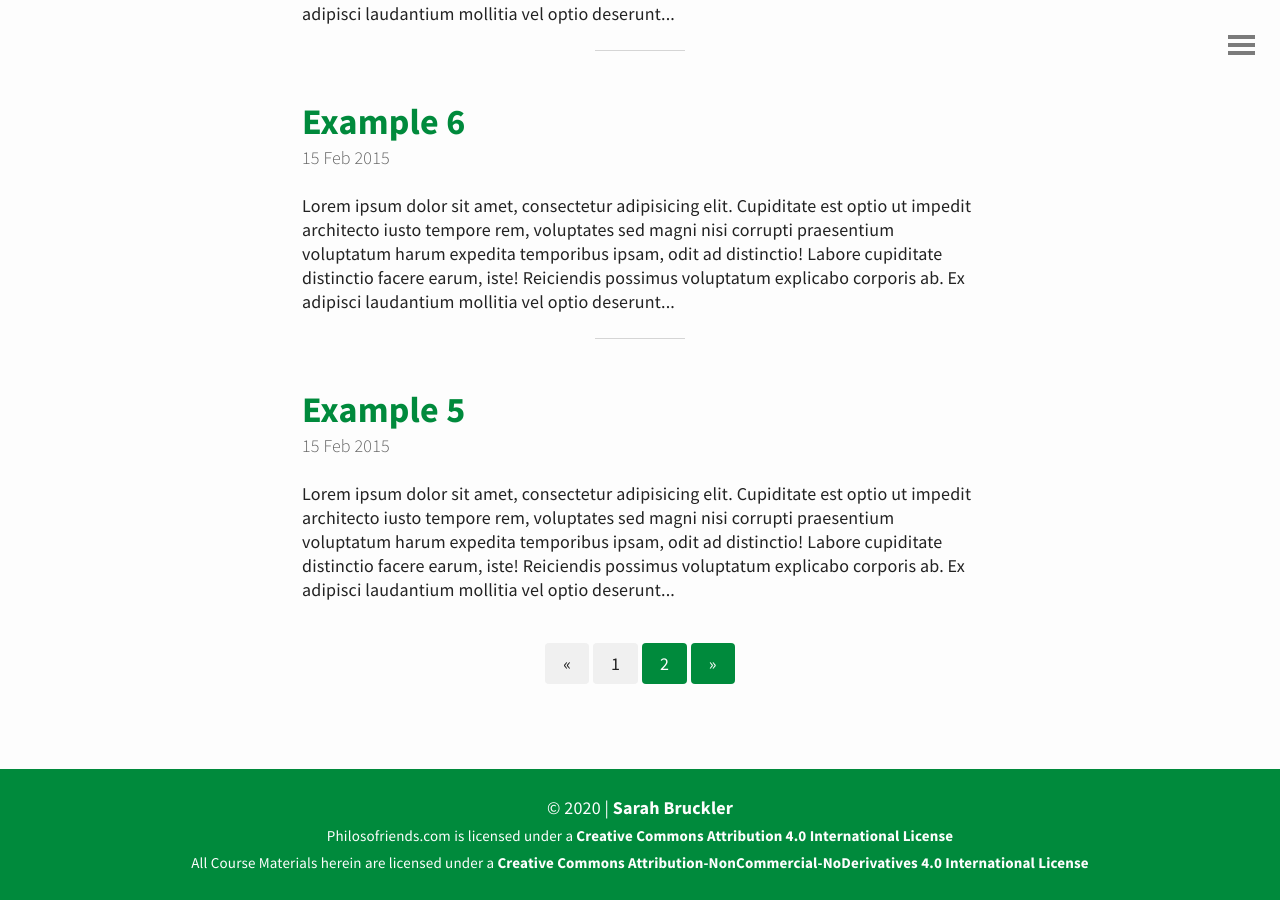
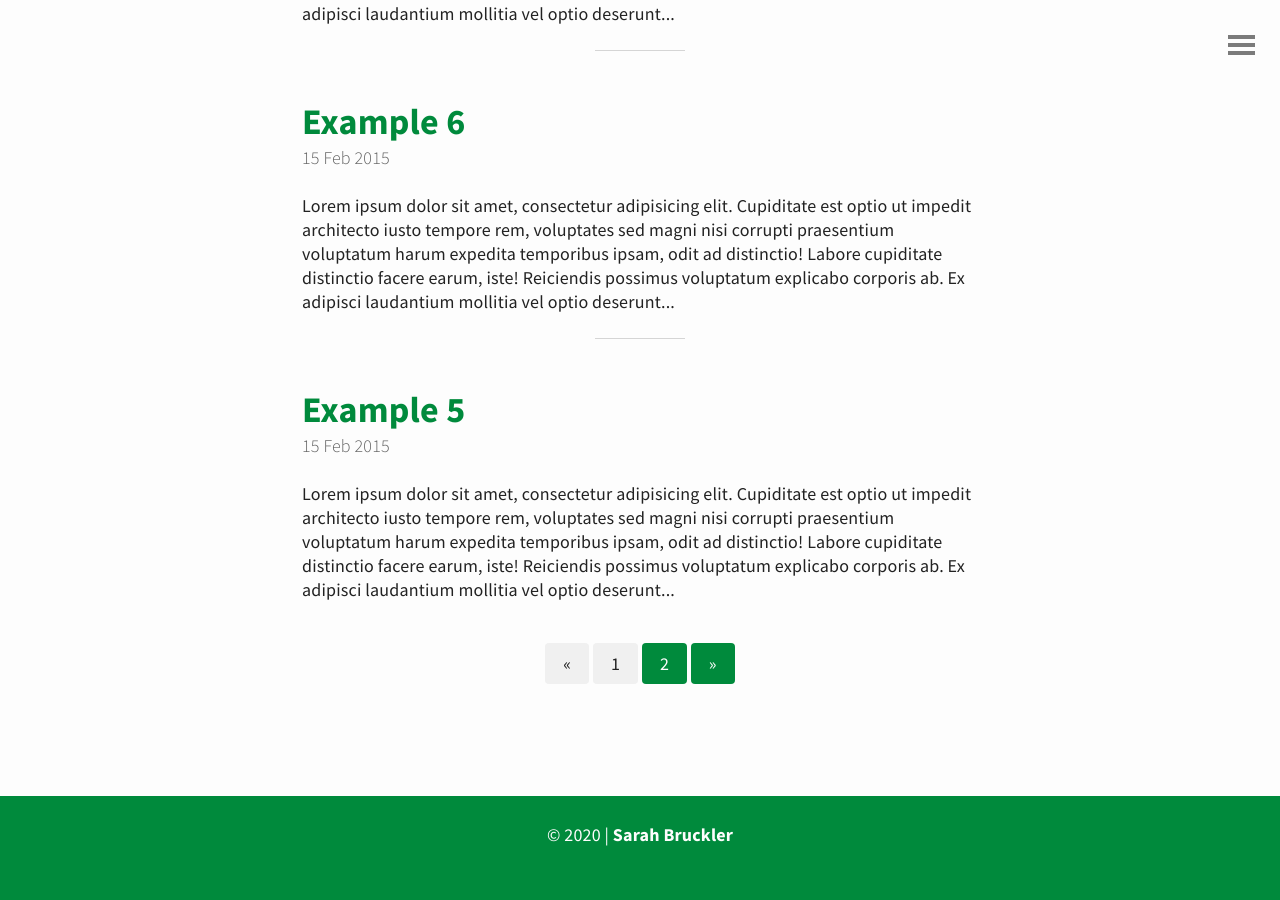
Before and after one commit to SKBruck/philfrens, a Jekyll site: the page built from index.html, in a window 1280 px wide and 900 px high, scrolled down 1749 px. Built offline with Jekyll 4.4.1, drawn with Linux system fonts in a browser that asks for light colours; the list of posts is cut into pages by our own code.

Commit message:
adds site license

```diff
--- a/_config.yml
+++ b/_config.yml
@@ -30,10 +30,7 @@ plugins:
   - jekyll-email-protect
 
 # Custom variables
-license: >- #
-  <span xmlns:dct="http://purl.org/dc/terms/" property="dct:title">Philosofriends.com</span> is licensed under a <a rel="license" href="http://creativecommons.org/licenses/by/4.0/">Creative Commons Attribution 4.0 International License</a>
-course_license: >- #
-  <span xmlns:dct="http://purl.org/dc/terms/" property="dct:title">All Course Materials</span> herein are licensed under a <a rel="license" href="http://creativecommons.org/licenses/by-nc-nd/4.0/">Creative Commons Attribution-NonCommercial-NoDerivatives 4.0 International License</a>
+powered_by: Powered by <a href="https://jekyllrb.com/" alt="Jekyll">Jekyll</a> and <a href="https://github.com/KingFelix/emerald" alt="Emerald Theme for Jekyll">Emerald Theme for Jekyll</a>
 
 # Options
 custom_header: false
@@ -67,5 +64,8 @@ navigation:
   - title: About
     url: /about/
 
-  - title: Slides
-    url: /slides/
+  - title: Course Materials
+    url: /course-materials/
+
+  - title: License
+    url: /license/
```
Also changed, not shown: license.md.
